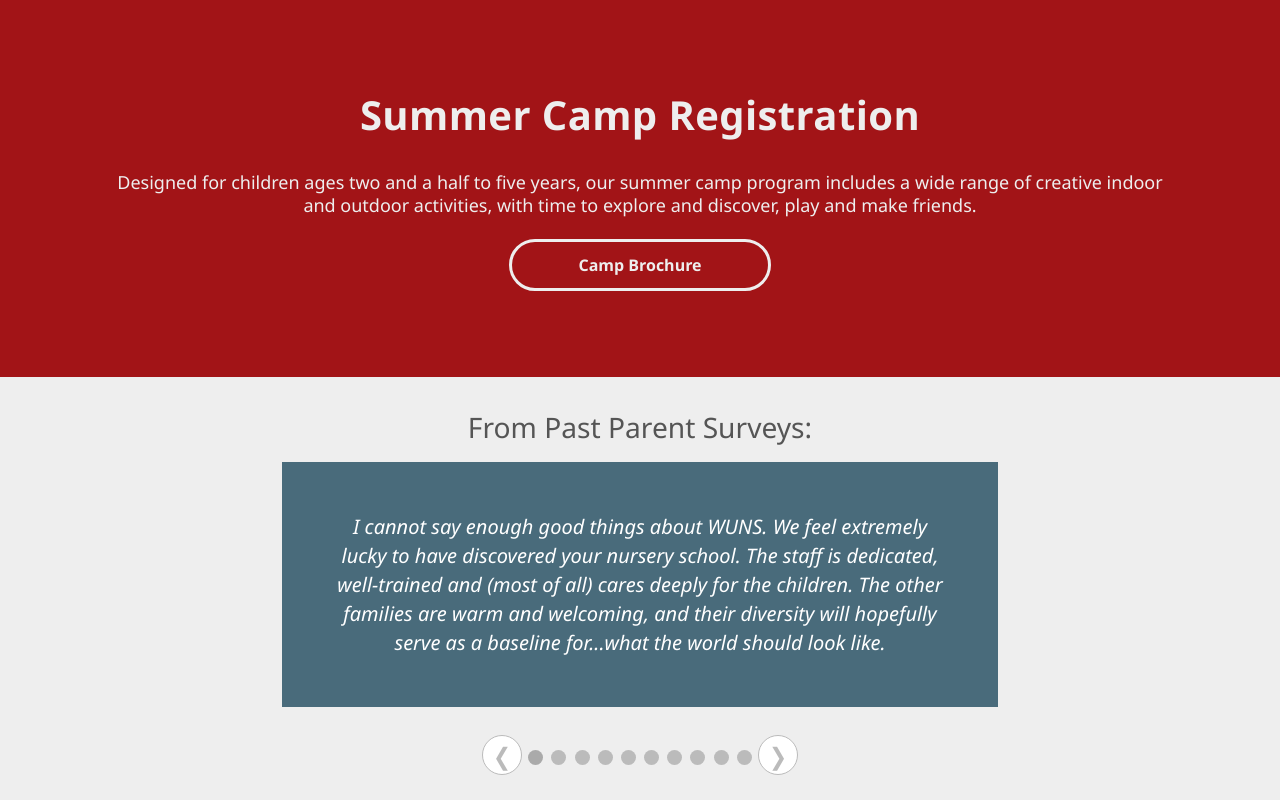
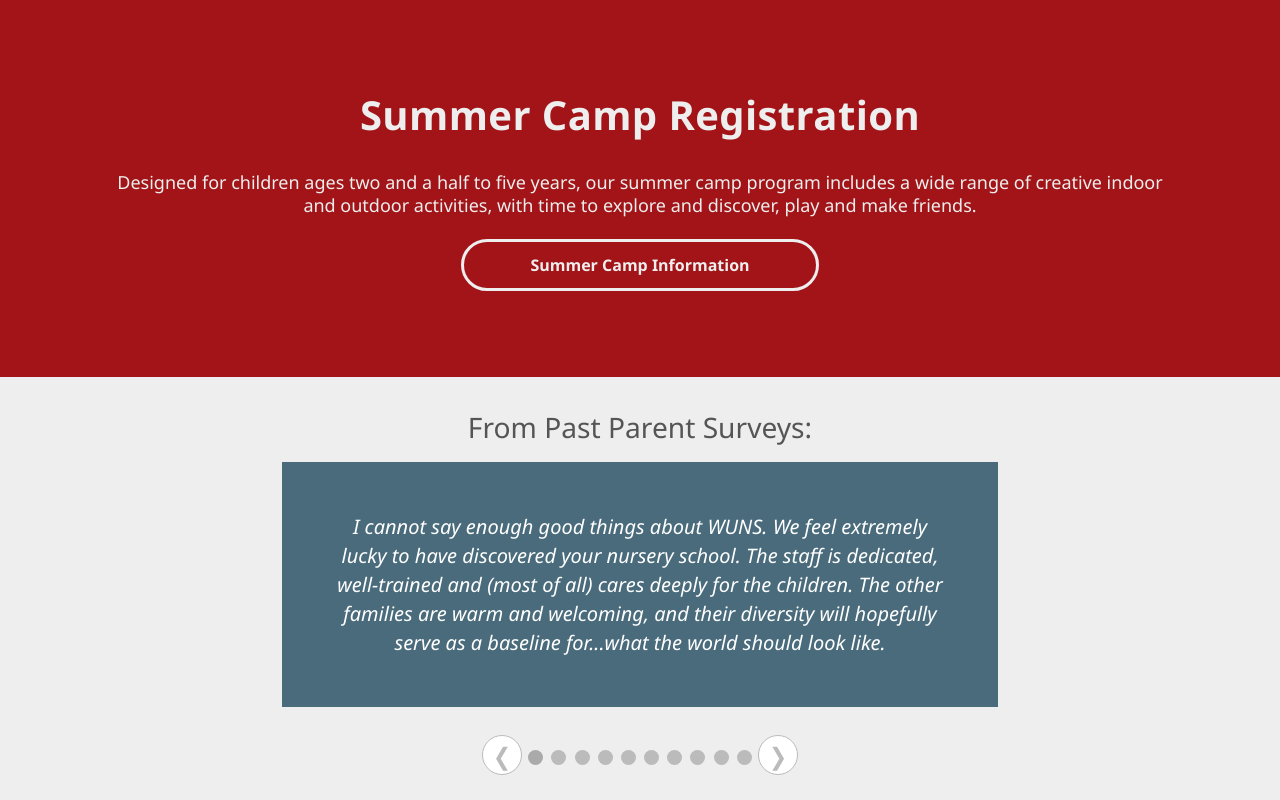
Before and after one commit to CSE256-Spring24/information-foraging-project-aajl, a website: page files/index.html in a window 1280 px wide. Shown: the part 2978-3778 px from the top of the page. Drawn offline with nearby package versions, Linux system fonts and the light colour scheme; files that its build step writes are made by us from their sources; files whose address does not match are found by name.

Commit message:
summer camp button

```diff
--- a/files/index.html
+++ b/files/index.html
@@ -189,7 +189,7 @@
 
         <div class="camp-brochure-button">
 
-        <a href="downloads/2019-brochure.pdf">Camp Brochure</a>
+        <a href="files/summer_camp.html">Summer Camp Information</a>
 
       </div>
       </div>
```
Also changed, not shown: 1 other file.
